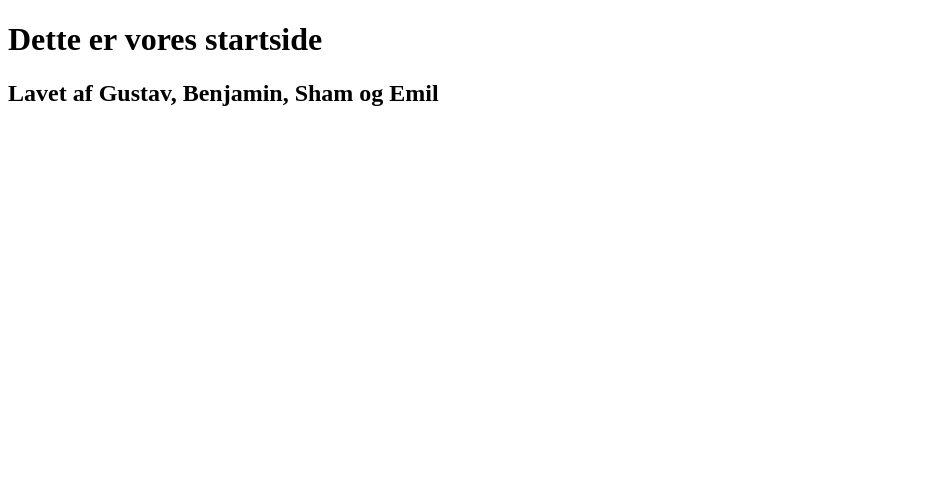
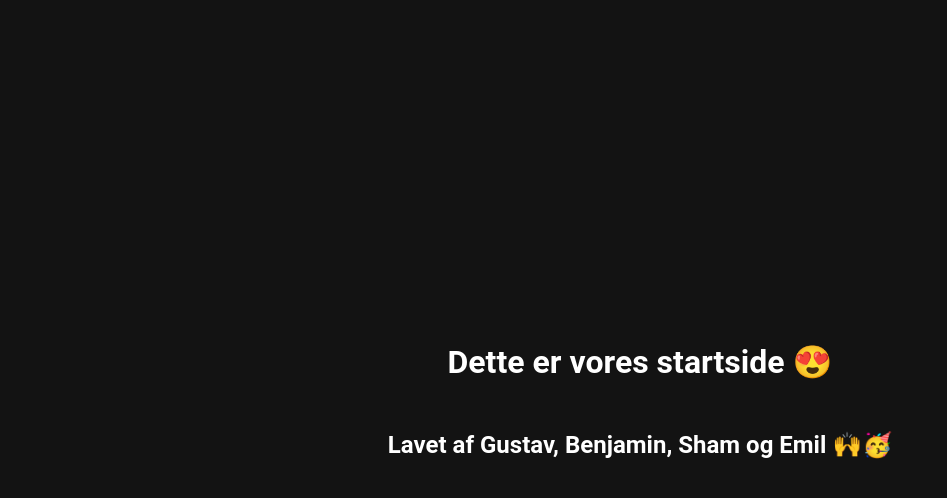
Before and after one commit to Benjamin-Harris1/react-skole-projekt, a React (Vite) app: page / in a window 1280 px wide. Shown: the top 498 px of the page, without its empty margins (0-947 px from the left). Built offline with nearby package versions, Linux system fonts and the light colour scheme.

Commit message:
homepage done and some basic css

```diff
--- a/src/components/Homepage.jsx
+++ b/src/components/Homepage.jsx
@@ -2,9 +2,9 @@ import React from "react";
 
 export default function Homepage() {
   return (
-    <div>
-      <h1>Dette er vores startside</h1>
-      <h2>Lavet af Gustav, Benjamin, Sham og Emil</h2>
+    <div className="Homepage">
+      <h1>Dette er vores startside 😍</h1>
+      <h2>Lavet af Gustav, Benjamin, Sham og Emil 🙌🥳</h2>
     </div>
   );
 }
--- a/src/main.css
+++ b/src/main.css
@@ -0,0 +1,18 @@
+body{
+    background-color: #131313;
+    color: #fff;
+    font-family: 'Roboto', sans-serif;
+    font-size: 16px;
+    line-height: 1.5;
+    margin: 0;
+    padding: 0;
+    text-align: center;
+}
+
+.Homepage{
+    display: flex;
+    flex-direction: column;
+    justify-content: center;
+    align-items: center;
+    height: 100vh;
+}
```
